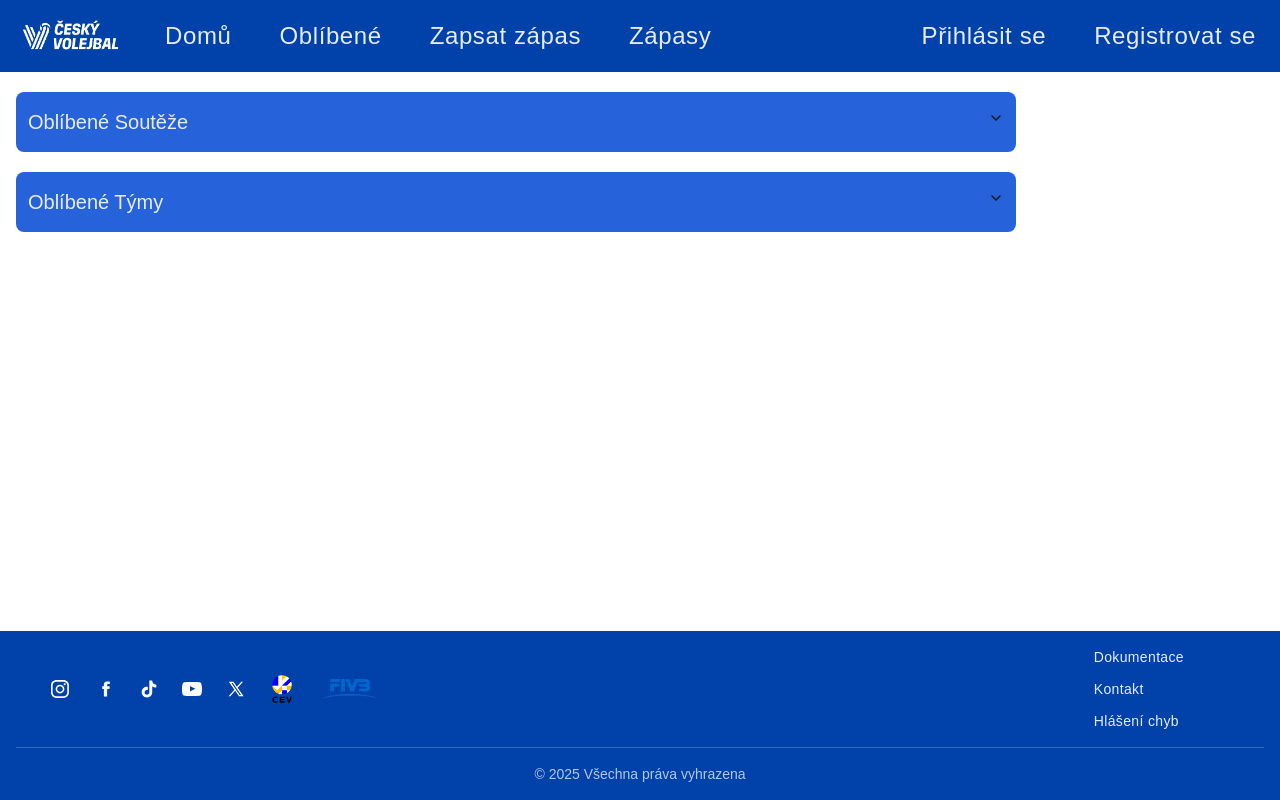
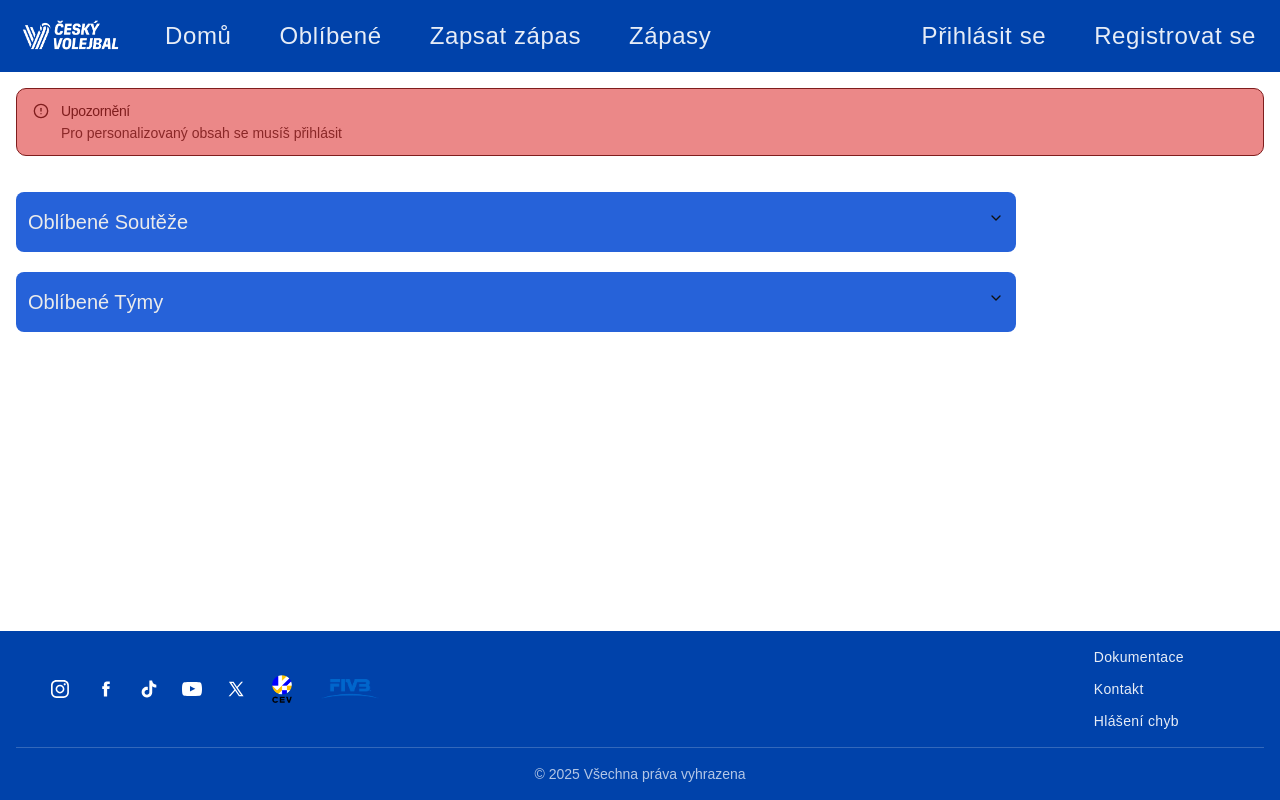
Before and after one commit to theholytom/eZapis, a React (Vite) app: page /favorite in a window 1280 px wide. Built offline with nearby package versions, Linux system fonts and the light colour scheme.

Commit message:
adding custom alert to favorite page

```diff
--- /dev/null
+++ b/src/components/NotSignedInAlert.tsx
@@ -0,0 +1,22 @@
+import { AlertCircle } from "lucide-react"
+
+import {
+  Alert,
+  AlertDescription,
+  AlertTitle,
+} from "@/components/ui/alert"
+
+
+function NotSignedInAlert() {
+    return (
+        <Alert variant="destructive" className="my-4">
+            <AlertCircle className="h-4 w-4" />
+            <AlertTitle>Upozornění</AlertTitle>
+            <AlertDescription>
+                Pro personalizovaný obsah se musíš přihlásit
+            </AlertDescription>
+        </Alert>
+    );
+}
+
+export default NotSignedInAlert;
--- a/src/index.css
+++ b/src/index.css
@@ -27,7 +27,7 @@
     --chart-2: #2eb88a;
     --chart-3: #e88c30;
     --chart-4: #af57db;
-    --chart-5: #e23670;
+    --chart-5: #eb8888;
     --sidebar: #18181b;
     --sidebar-foreground: #f4f4f5;
     --sidebar-primary: #1d4ed8;
--- a/src/pages/FavoritePage.tsx
+++ b/src/pages/FavoritePage.tsx
@@ -1,9 +1,11 @@
 import FavoriteAccordions from "@/components/FavoriteAccoridons";
 import Layout from "../components/Layout";
+import NotSignedInAlert from "@/components/NotSignedInAlert";
 
 function FavoritePage() {
     return (
         <Layout>
+            <NotSignedInAlert />
             <FavoriteAccordions />
         </Layout>
     );
```
